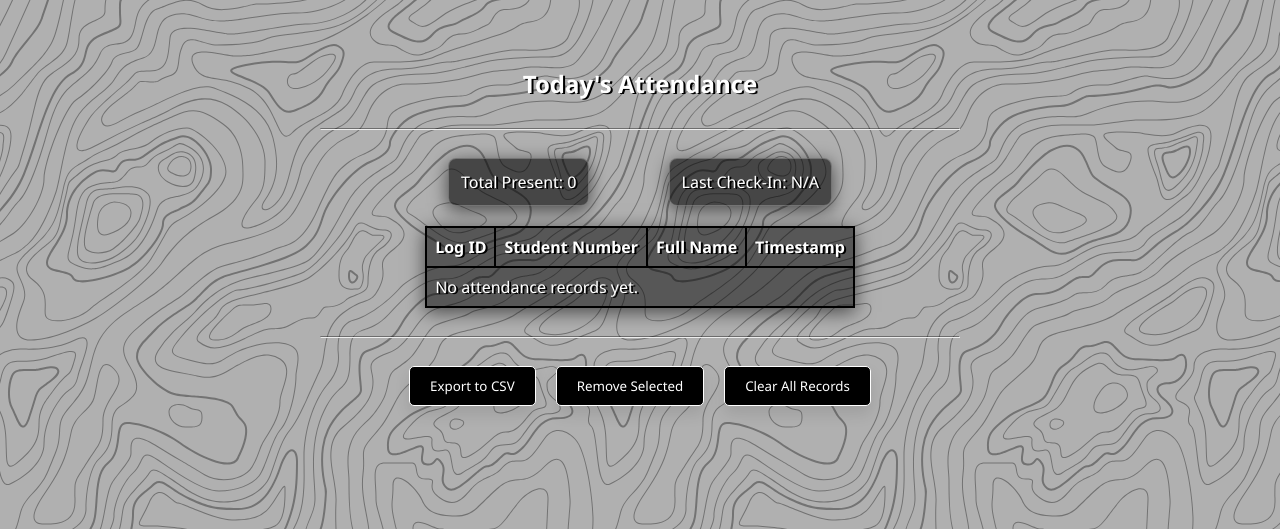
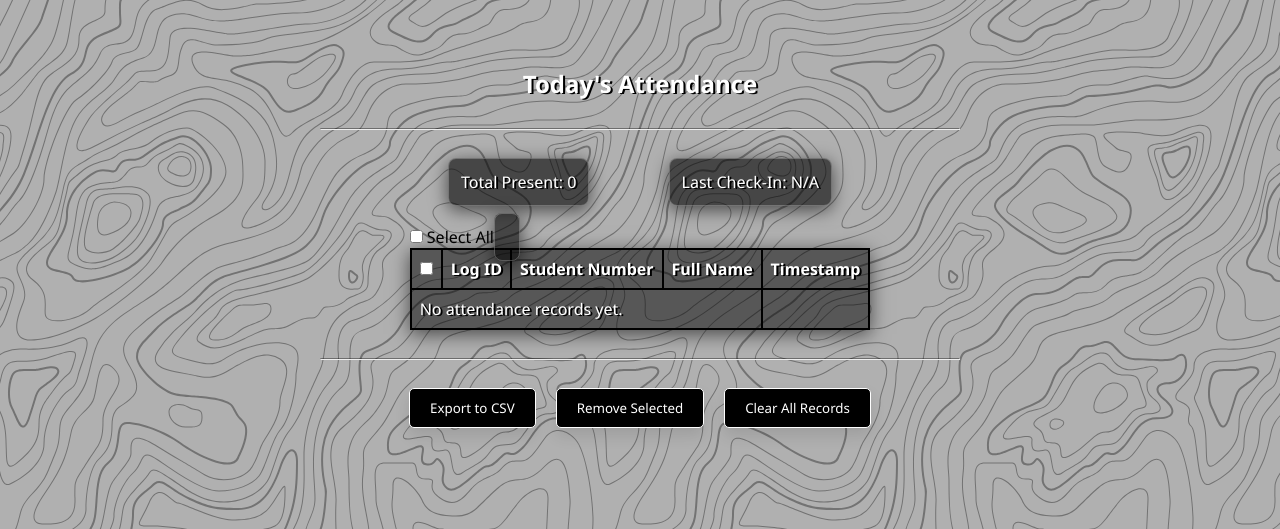
Before and after one commit to k-metra/AttendanceMonitoringSystem, a Django app: page /dashboard/ in a window 1280 px wide. Shown: the part 83-612 px from the top of the page. Run offline with Django 5.2, Linux system fonts and the light colour scheme; the visitor is signed in with stand-in values (Sample User, id 1); data that the repository does not hold is empty.

Commit message:
feat: add 'Select All' checkbox to attendance table for easier record selection

```diff
--- a/dashboard/templates/dashboard/dashboard.html
+++ b/dashboard/templates/dashboard/dashboard.html
@@ -36,8 +36,17 @@
             </div>
 
             <div class="table-container">
+                <div class="select-all-container">
+                    <label>
+                        <input type="checkbox" id="select-all"> Select All</input>
+                    </label>
+                    <span id="selection-count"></span>
+                </div>
                 <table border="1" cellpadding="5" cellspacing="0">
                     <tr>
+                        <th class="checkbox-column">
+                            <input type="checkbox" id="header-checkbox"/>
+                        </th>
                         <th>Log ID</th>
                         <th>Student Number</th>
                         <th>Full Name</th>
```
